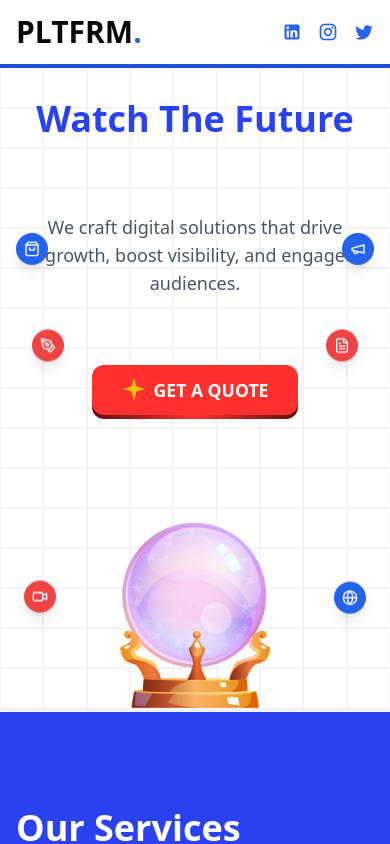
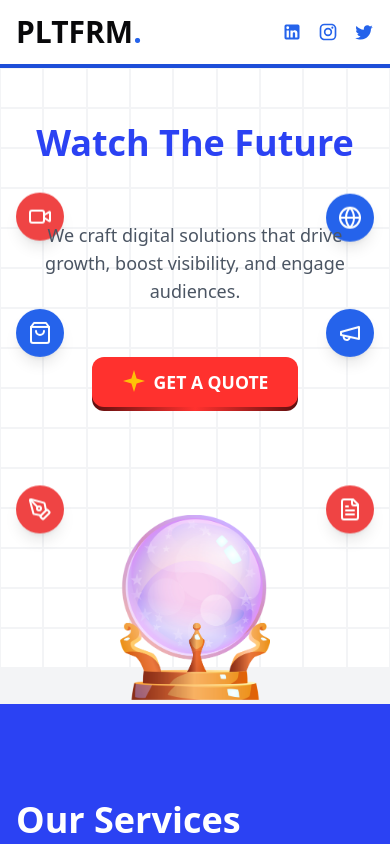
Before and after one commit to Ryrahul/PLTFRM, a React (Vite) app: page / in a window 390 px wide. Shown: the top 844 px of the page. Built offline with nearby package versions, Linux system fonts and the light colour scheme.

Commit message:
fix: change icons size

```diff
--- a/src/components/hero-section.tsx
+++ b/src/components/hero-section.tsx
@@ -32,9 +32,9 @@ const FloatingIcon: FC<{
     <div
       className={`${
         color === "blue" ? "bg-blue-600" : "bg-red-500"
-      } text-white p-2 md:p-4 rounded-full shadow-lg`}
+      } text-white p-3 md:p-4 rounded-full shadow-lg`}
     >
-      <Icon className="w-4 h-4 md:w-6 md:h-6" />
+      <Icon className="w-6 h-6 md:w-6 md:h-6" />
     </div>
   </motion.div>
 );
@@ -60,9 +60,9 @@ const HeroSection: FC = () => {
         variants={contentVariants}
         transition={{ duration: 0.8, ease: "easeInOut" }}
       >
-        <div className="max-w-4xl mx-auto text-center  py-6 space-y-12 md:space-y-6">
+        <div className="max-w-4xl mx-auto text-center py-6 space-y-8 md:space-y-6">
           <motion.h1
-            className="text-4xl md:text-7xl leading-tight md:leading-normal font-extrabold text-[#2B42F3] relative z-10"
+            className="text-4xl md:text-7xl mt-6 md:mt-1 leading-tight md:leading-normal font-extrabold text-[#2B42F3] relative z-10"
             initial="hidden"
             animate="visible"
             variants={{
@@ -73,7 +73,7 @@ const HeroSection: FC = () => {
           >
             Watch The Future
           </motion.h1>
-          <p className="text-lg  py-6 md:py-0 md:text-2xl text-gray-600 font-medium px-4 relative z-10">
+          <p className="text-lg py-6 md:py-0 md:text-2xl text-gray-600 font-medium px-4 relative z-10">
             We craft digital solutions that drive growth, boost visibility, and
             engage audiences.
           </p>
@@ -91,41 +91,40 @@ const HeroSection: FC = () => {
             />
           </div>
         </div>
-
         <FloatingIcon
           Icon={ShoppingBag}
           color="blue"
-          position="top-48 left-4 md:top-1/4 md:left-16 lg:left-12"
+          position="top-[calc(100vh-36rem)] left-4 md:top-1/4 md:left-16 lg:left-12"
           delay="0s"
         />
         <FloatingIcon
           Icon={Megaphone}
           color="blue"
-          position="top-48 right-4 md:top-1/4 md:right-16 lg:right-12"
+          position="top-[calc(100vh-36rem)] right-4 md:top-1/4 md:right-16 lg:right-12"
           delay="0s"
         />
         <FloatingIcon
           Icon={PenTool}
           color="red"
-          position="top-72 left-8 md:top-1/2 md:left-1/4 md:mt-16"
+          position="top-[calc(100vh-25rem)] left-4 md:top-1/2 md:left-1/4 md:mt-20"
           delay="0.5s"
         />
         <FloatingIcon
           Icon={Globe}
           color="blue"
-          position="bottom-20 right-6 md:bottom-1/3 md:bottom-16 md:right-32"
+          position="bottom-[calc(100vh-25rem)] right-4 md:bottom-1/3 md:bottom-16 md:right-32"
           delay="1.5s"
         />
         <FloatingIcon
           Icon={FileText}
           color="red"
-          position="top-72 right-8 md:top-1/2 md:right-1/4 md:mt-16"
+          position="top-[calc(100vh-25rem)] right-4 md:top-1/2 md:right-1/4 md:mt-20"
           delay="0.5s"
         />
         <FloatingIcon
           Icon={Video}
           color="red"
-          position="bottom-20 left-6 md:bottom-1/3 md:bottom-16 md:left-32"
+          position="bottom-[calc(100vh-25rem)] left-4 md:bottom-1/3 md:bottom-16 md:left-32"
           delay="1.2s"
         />
       </motion.div>
```
